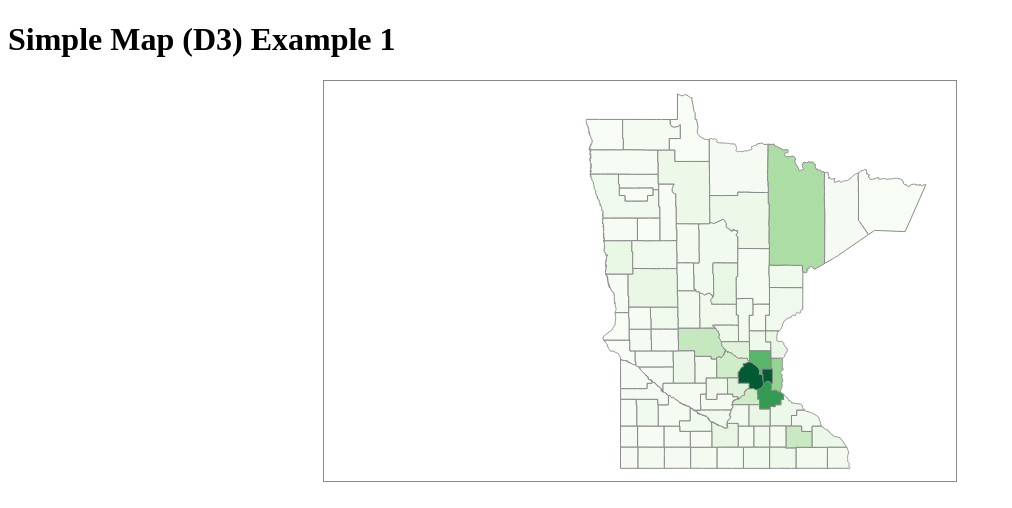
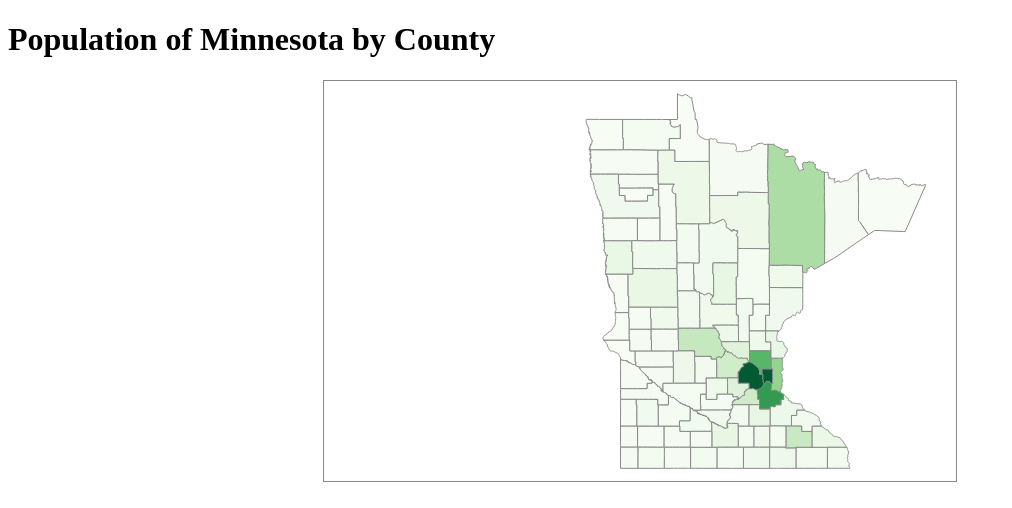
Before and after one commit to MinnPost/simple-map-d3, a plain HTML site: page example.html in a window 1280 px wide. Shown: the whole page, without its empty margins (0-1012 px from the left). Drawn offline with nearby package versions, Linux system fonts and the light colour scheme.

Commit message:
Adding better title to example.

```diff
--- a/example.html
+++ b/example.html
@@ -10,7 +10,7 @@
 <body>
 
   <!-- Include container for map -->
-  <h1>Simple Map (D3) Example 1</h1>
+  <h1>Population of Minnesota by County</h1>
   <div class="simple-map-d3-example" style="width: 50%; height: 400px; border: 1px solid #898989; margin: 0 auto;">
   </div>
 
```
